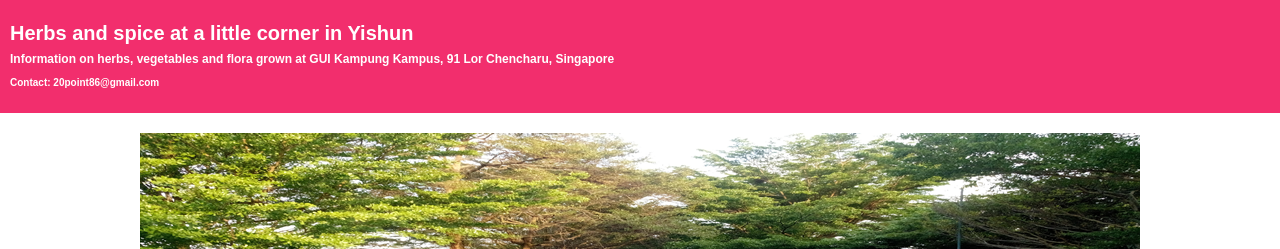
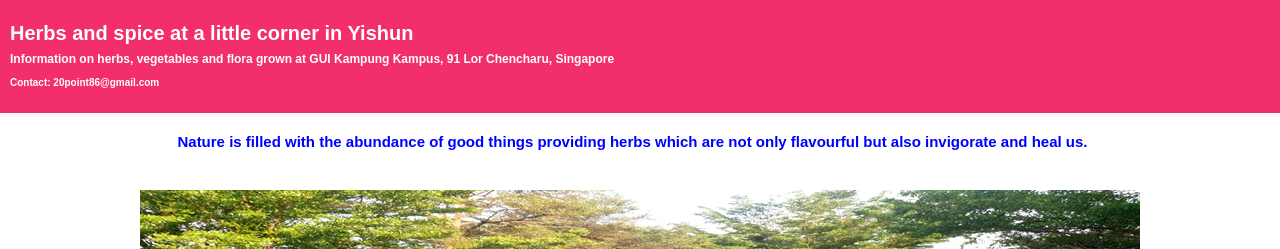
Before and after one commit to Punggol/Testing-image, a plain HTML site: page index.html in a window 1280 px wide. Shown: the top 249 px of the page. Drawn offline with Linux system fonts and the light colour scheme.

Commit message:
Update index.html

```diff
--- a/index.html
+++ b/index.html
@@ -44,6 +44,13 @@ header {
 .contact {
     font-size: 10px; /* Slightly smaller font for email */
     margin-right: 15px; /* Adjust spacing on the right */
+}
+     /* Header1 styles to add another block of text before the main Header */
+        .header1 {
+            background-color: transparent; /* Yellow header */
+            text-align: center;
+            padding: 5px;
+            margin-right: 15px; /* Adjust spacing on the right */
 }
 
         /* Header styles */
@@ -143,6 +150,12 @@ button:hover {
         <span class="secondbannerheading">Information on herbs, vegetables  and flora grown at GUI Kampung Kampus, 91 Lor Chencharu, Singapore </span><br>
         <span class="contact">Contact: 20point86@gmail.com</span>
     </div>
+
+
+ <!-- Header1 -->
+   <div class="header1">
+   <p style="color: blue;font-size: 15px; font-weight: bold;">  Nature is filled with the abundance of good things providing herbs   which are not only flavourful but also invigorate and heal us. </p>
+     </div>
 
     <!-- Header -->
     <header>
```
